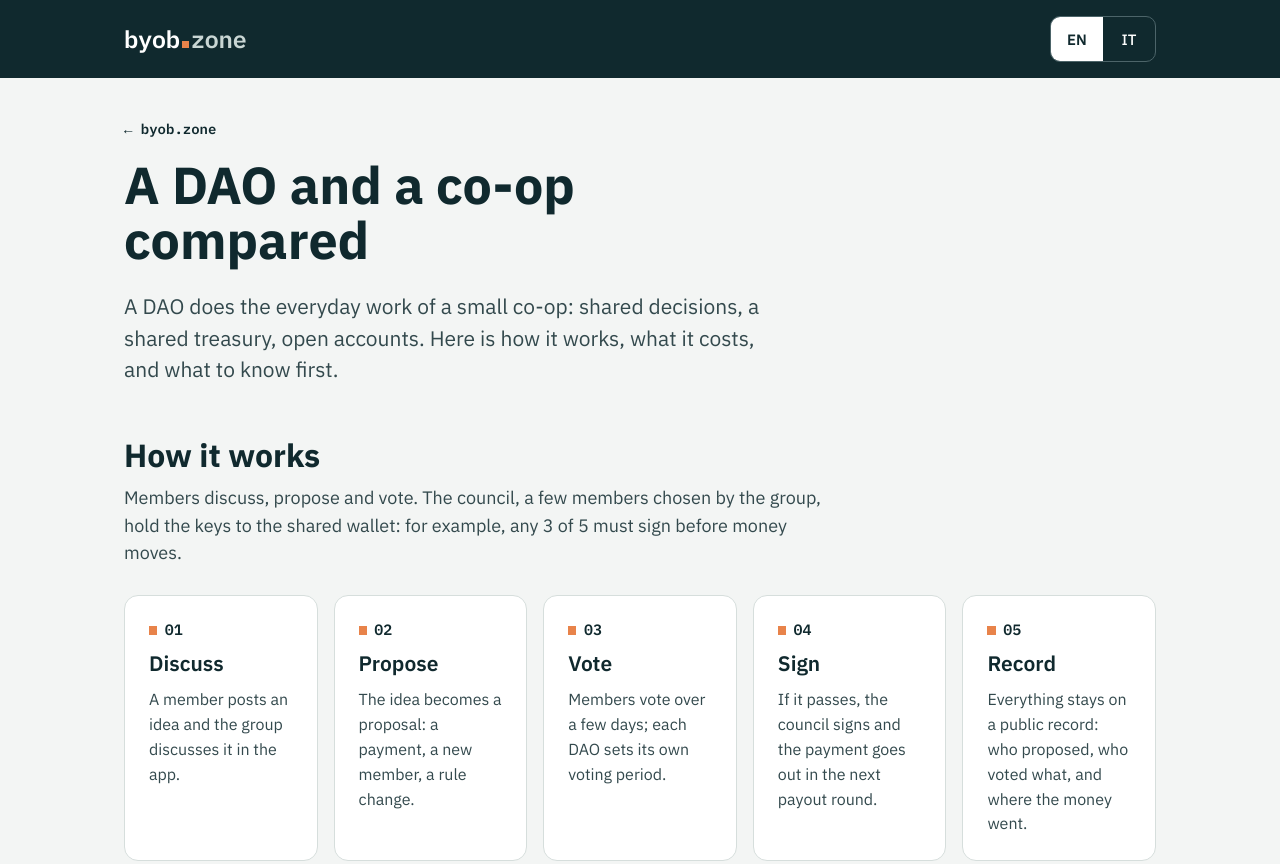
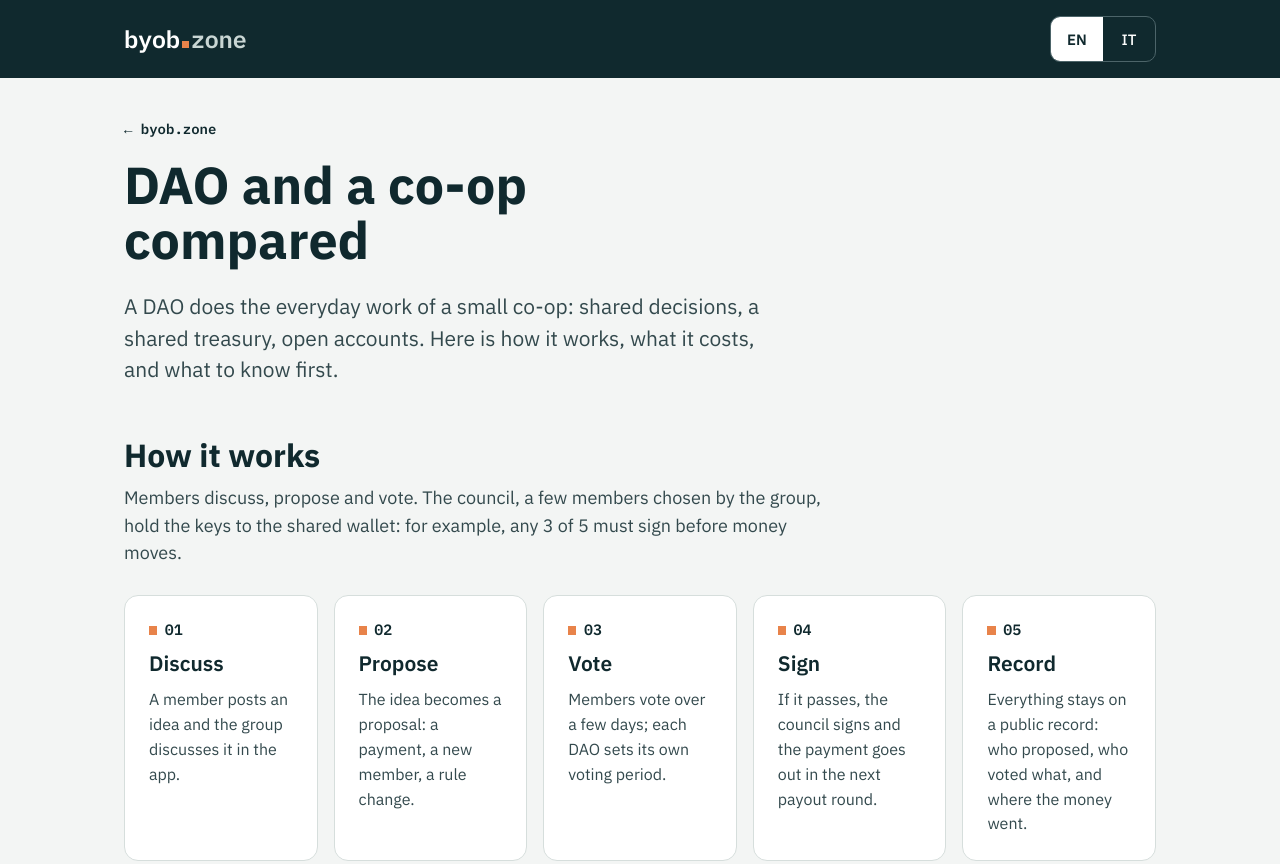
Before and after one commit to byob-zone/byob-zone.github.io, a website built with Vite: page compare.html in a window 1280 px wide. Shown: the top 864 px of the page. Built offline with nearby package versions, Linux system fonts and the light colour scheme.

Commit message:
Compare page title: DAO and a co-op compared
Co-Authored-By: Claude Opus 5.5 <noreply@anthropic.com>
Claude-Session: https://claude.ai/code/session_01C94yzFzPHKzVgkhzxZVh9e

```diff
--- a/compare.html
+++ b/compare.html
@@ -4,7 +4,7 @@
   <meta charset="utf-8" />
   <meta name="viewport" content="width=device-width, initial-scale=1" />
   <!-- CSP -->
-  <title>A DAO and a co-op compared · byob.zone</title>
+  <title>DAO and a co-op compared · byob.zone</title>
   <meta name="description" content="How a Bitcoin DAO works, how it compares with a small co-op, and what to know before starting one." />
   <link rel="icon" href="/favicon.svg" type="image/svg+xml" />
   <meta name="theme-color" content="#10292E" />
--- a/src/compare-i18n.ts
+++ b/src/compare-i18n.ts
@@ -10,9 +10,9 @@ type Strings = {
 
 export const C: Record<Lang, Strings> = {
   en: {
-    docTitle: 'A DAO and a co-op compared · byob.zone',
+    docTitle: 'DAO and a co-op compared · byob.zone',
     back: '← byob.zone',
-    title: 'A DAO and a co-op compared',
+    title: 'DAO and a co-op compared',
     lead: 'A DAO does the everyday work of a small co-op: shared decisions, a shared treasury, open accounts. Here is how it works, what it costs, and what to know first.',
     howTitle: 'How it works',
     howLead: 'Members discuss, propose and vote. The council, a few members chosen by the group, hold the keys to the shared wallet: for example, any 3 of 5 must sign before money moves.',
```
